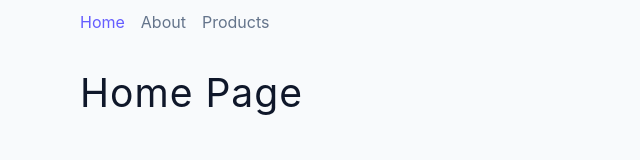
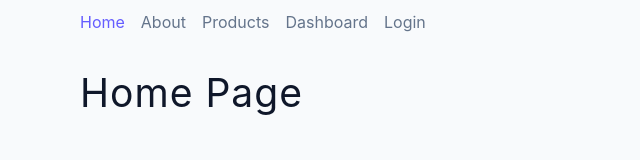
Before and after one commit to MastooraTurkmen/react-router-6-tutorial-main, a React (Create React App) app: page / in a window 1280 px wide. Shown: the top 160 px of the page, without its empty margins (0-640 px from the left). Built offline with nearby package versions, Linux system fonts and the light colour scheme.

Commit message:
Navbar set up

```diff
--- a/src/components/NavbarLinkStyle.js
+++ b/src/components/NavbarLinkStyle.js
@@ -6,6 +6,8 @@ const NavbarLinkStyle = () => {
             <NavLink className={({ isActive }) => (isActive ? 'link active' : 'link')} to='/'>Home</NavLink>
             <NavLink className={({ isActive }) => (isActive ? 'link active' : 'link')} to='/about'>About</NavLink>
             <NavLink className={({ isActive }) => (isActive ? 'link active' : 'link')} to='/products'>Products</NavLink>
+            <NavLink className={({ isActive }) => (isActive ? 'link active' : 'link')} to='/dashboard'>Dashboard</NavLink>
+            <NavLink className={({ isActive }) => (isActive ? 'link active' : 'link')} to='/login'>Login</NavLink>
         </nav>
     );
 }
```
